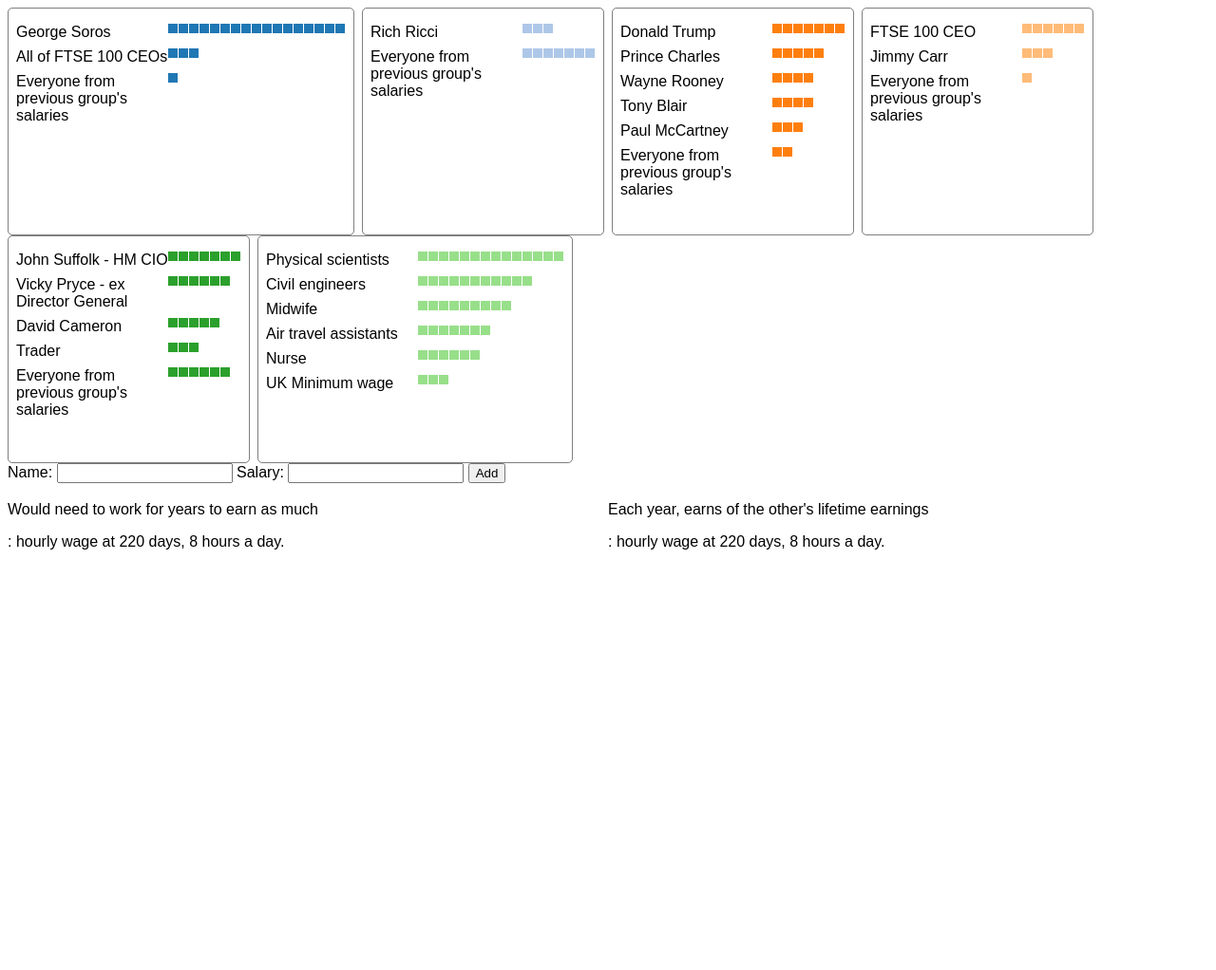
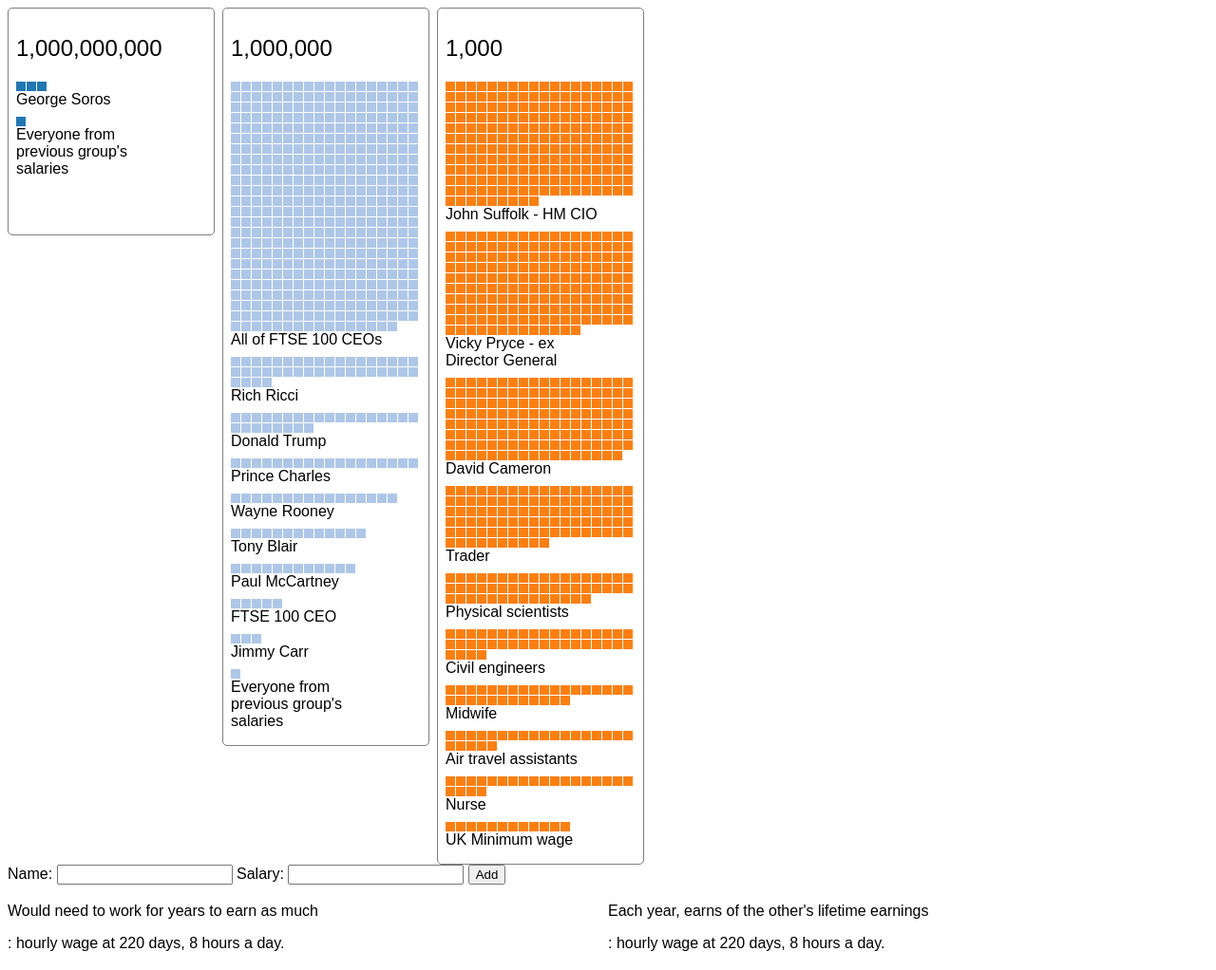
Before and after one commit to timruffles/d3-dot-net, a plain HTML site: page index.html in a window 1280 px wide. Shown: the whole page at 95% size. Before the commit the page ends 800 px from the top, so only its background shows below. Drawn offline with Linux system fonts and the light colour scheme.

Commit message:
switch to more sensible groups

```diff
--- a/run.js
+++ b/run.js
@@ -38,11 +38,11 @@
     .append("div")
     .classed("group",true)
 
-//  groupsEntering
-//    .append("h2")
-//    .text(function(d) {
-//      return d.key
-//    });
+ groupsEntering
+   .append("h2")
+   .text(function(d) {
+     return thousands(d.key)
+   });
 
   var salaries = groups.selectAll(".salary")
     .data(function(x) {
@@ -61,11 +61,11 @@
     .on("click",compare);
 
   salariesEntering
-    .append("h4");
+    .append("div")
+    .classed("track",true);
 
   salariesEntering
-    .append("div")
-    .classed("track",true);
+    .append("h4");
 
   salaries
     .select("h4")
--- a/viz.css
+++ b/viz.css
@@ -17,10 +17,11 @@
   width: 10px;
   height: 10px;
   background: red;
-  margin-right: 1px;
+  margin: 1px 1px 0 0;
 }
 .track {
   overflow: auto;
+  width: 200px;
 }
 
 .salary {
--- a/viz.js
+++ b/viz.js
@@ -1,41 +1,36 @@
 function block() {
-
-  var scale = d3.scale.quantile()
-    .range([1,2,3,4,5,6]);
 
   var value = function(d) {
     return d.value;
   };
-  var logValue = function(d) {
-    return toLog10(value(d));
-  }
-  var log10 = Math.log(10);
-  var toLog10 = function(x) {
-    return Math.log(x) / log10;
+
+  var grouped = function(d) {
+    d = value(d);
+    if(d < 1000) return 100;
+    if(d < 1e6) return 1000;
+    if(d < 1e9) return 1e6;
+    return 1e9;
   }
 
   function nest(data) {
-    var domain = d3.extent(data,logValue);
-    scale = scale.domain(domain);
     var nested = d3.nest()
-      .key(function(d) {
-        return scale(logValue(d));
-      })
+      .key(grouped)
       .entries(data)
       .map(function(group) {
-        var lowest = d3.min(group.values,value);
-        group.unit = lowest / 3;
+        group.unit = group.key;
         group.values.forEach(function(v) {
           v.group = group;
         });
         group.total = group.values.reduce(function(a,s) {
-          return a + s.value;
+          return a + value(s);
         },0);
         return group;
       });
+
     d3.pairs(nested).forEach(function(pair) {
       pair[0].less = pair[1];
     });
+
     return nested;
   }
 
```
